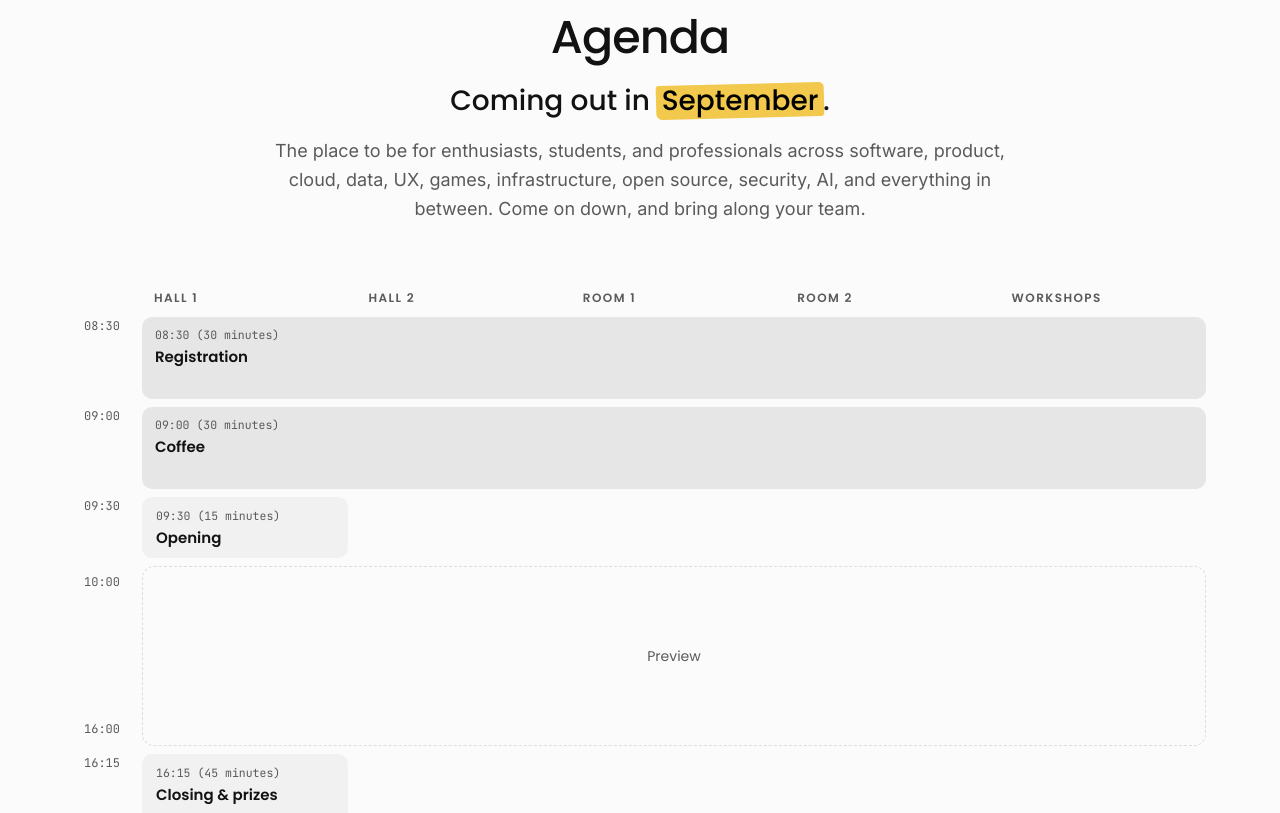
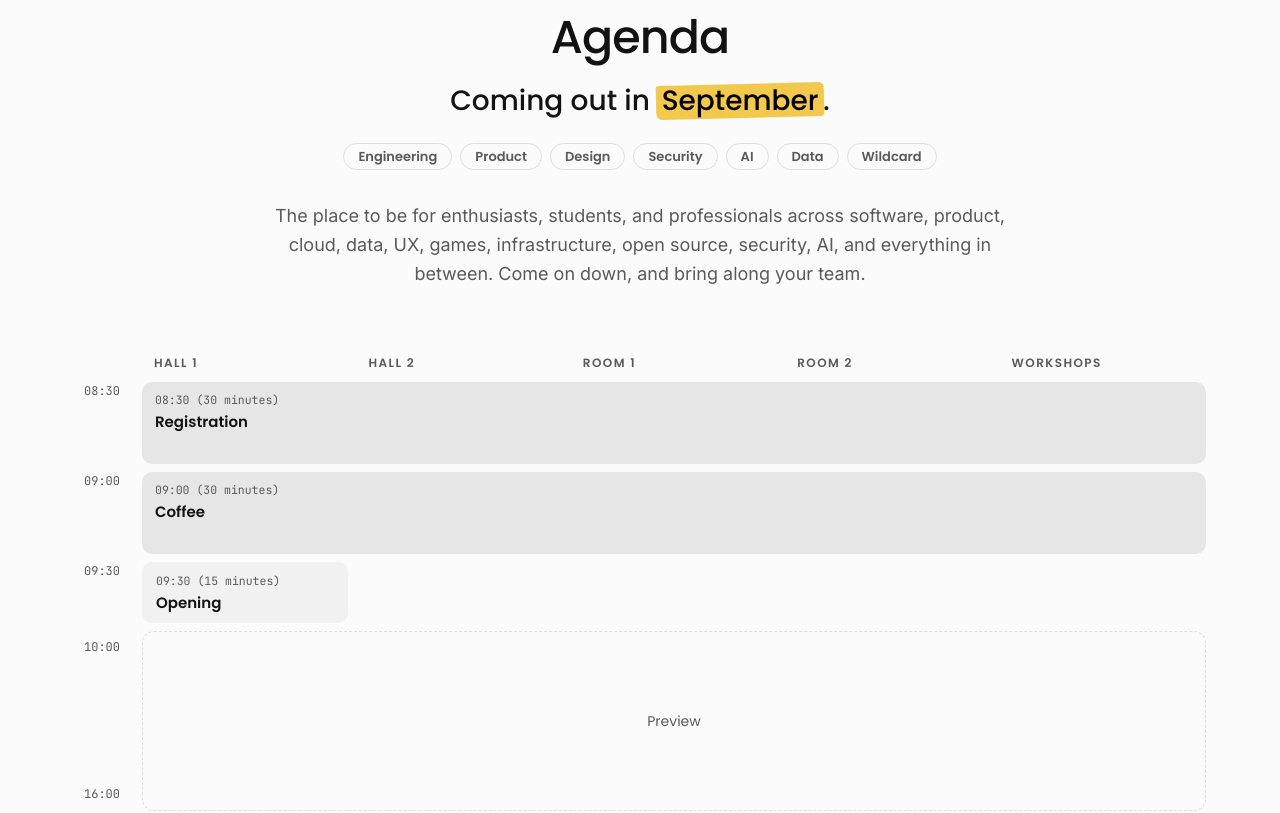
Before and after one commit to nidevconf/nidevconf.com, a Next.js app: page / in a window 1280 px wide. Shown: the part 900-1713 px from the top of the page. Built offline with nearby package versions, Linux system fonts and the light colour scheme.

Commit message:
ui updates

```diff
--- /dev/null
+++ b/app/_components/TopicChips.tsx
@@ -0,0 +1,45 @@
+"use client";
+
+import { useState, type CSSProperties } from "react";
+
+/* The subject areas on offer, in the order they read best. */
+const CHIPS = ["Engineering", "Product", "Design", "Security", "AI", "Data", "Wildcard"];
+
+/* Toggles, for filtering the schedule later. Nothing reads `selected` yet — when
+   something does, this state is what lifts. */
+export default function TopicChips() {
+  const [selected, setSelected] = useState<string[]>([]);
+  // The tilt is CSS on :hover, but the settle back is a decaying wobble, and a
+  // transition can only overshoot once — the two bounces need keyframes, and
+  // keyframes cannot be triggered by losing :hover. So leaving a chip flags it
+  // and the animation clears the flag when it ends, as TiltBadge does for its pop.
+  const [wobbling, setWobbling] = useState<string[]>([]);
+  const settled = (topic: string) => setWobbling((w) => w.filter((t) => t !== topic));
+
+  return (
+    <ul className="chips">
+      {CHIPS.map((topic, i) => (
+        <li key={topic}>
+          <button
+            type="button"
+            // aria-pressed drives the styling too, so the look and the announced
+            // state cannot drift apart
+            aria-pressed={selected.includes(topic)}
+            className={wobbling.includes(topic) ? "wobble" : undefined}
+            // alternating so a sweep along the row does not look mechanical
+            style={{ "--tilt": `${i % 2 ? 3 : -3}deg` } as CSSProperties}
+            onClick={() =>
+              setSelected((s) => (s.includes(topic) ? s.filter((t) => t !== topic) : [...s, topic]))
+            }
+            // coming back before it settles cancels the wobble rather than fighting it
+            onMouseEnter={() => settled(topic)}
+            onMouseLeave={() => setWobbling((w) => (w.includes(topic) ? w : [...w, topic]))}
+            onAnimationEnd={() => settled(topic)}
+          >
+            {topic}
+          </button>
+        </li>
+      ))}
+    </ul>
+  );
+}
--- a/app/page.tsx
+++ b/app/page.tsx
@@ -5,6 +5,7 @@ import Schedule from "./_components/Schedule";
 import SocialLinks from "./_components/SocialLinks";
 import ThemeToggle from "./_components/ThemeToggle";
 import Tickets from "./_components/Tickets";
+import TopicChips from "./_components/TopicChips";
 import TiltBadge from "./_components/TiltBadge";
 import HeroVideo from "./_components/HeroVideo";
 
@@ -29,7 +30,7 @@ export default function HomePage() {
             <a href="#village">Villages</a>
             <a href="#sponsor">Sponsor</a>
             <a className="btn btn-primary" href="#tickets">
-              Get yer&apos; tickets
+              Get an early bird ticket
             </a>
           </nav>
         </div>
@@ -63,7 +64,7 @@ export default function HomePage() {
 
           <div className="cta-row btn-row">
             <a className="btn btn-primary" href="#tickets">
-              Get yer&apos; tickets <span className="arrow">→</span>
+              Get an early bird ticket <span className="arrow">→</span>
             </a>
             <a className="btn btn-secondary" href="https://sessionize.com/nidc-2026/">
               Submit a talk or workshop
@@ -84,22 +85,13 @@ export default function HomePage() {
                 <span className="hl hl-y">September</span>.
               </span>
             </p>
+            <TopicChips />
             <p className="sec-body">
               The place to be for enthusiasts, students, and professionals across software,
               product, cloud, data, UX, games, infrastructure, open source, security, AI, and
               everything in between. Come on down, and bring along your team.
             </p>
             <Schedule />
-          </div>
-        </section>
-
-        {/* ----- ABOUT ----- */}
-        <section className="section" id="about">
-          <div className="wrap section-centered">
-            <h2 className="sec-title">
-              Celebrating <span className="hl hl-y">10 years</span> of tech community in Northern
-              Ireland.
-            </h2>
           </div>
         </section>
 
@@ -183,6 +175,16 @@ export default function HomePage() {
                 alt="Attendees chatting at a village stand at NIDC 2025"
               />
             </div>
+          </div>
+        </section>
+
+        {/* ----- ABOUT ----- */}
+        <section className="section" id="about">
+          <div className="wrap section-centered">
+            <h2 className="sec-title">
+              Celebrating <span className="hl hl-y">10 years</span> of tech community in Northern
+              Ireland.
+            </h2>
           </div>
         </section>
 
--- a/app/site.css
+++ b/app/site.css
@@ -284,6 +284,35 @@ ul{margin:0;}
 .hero .btn-secondary{color:var(--white);border-color:var(--white);}
 .hero .btn-secondary:hover{background:var(--white);color:#121212;}
 
+/* Topic chips — toggles, for filtering the schedule later. */
+.chips{display:flex;flex-wrap:wrap;justify-content:center;gap:8px;
+  margin:24px 0 0;padding:0;list-style:none;}
+.chips button{font-family:var(--display);font-weight:600;font-size:13px;line-height:1;
+  color:var(--muted);background:none;border:1px solid var(--line);
+  border-radius:var(--r-pill);padding:6px 14px;cursor:pointer;
+  transition:transform .16s ease-out,color .16s ease-out,
+    border-color .16s ease-out,background .16s ease-out;}
+.chips button:hover{transform:rotate(var(--tilt));color:var(--ink);border-color:var(--muted);}
+/* Selected wears the same ink fill as the CTAs. Keyed off aria-pressed rather
+   than a class, so the state a screen reader announces and the state you can see
+   are the same fact. */
+.chips button[aria-pressed="true"]{background:var(--ink);color:var(--on-ink);
+  border-color:var(--ink);}
+.chips button[aria-pressed="true"]:hover{color:var(--on-ink);border-color:var(--ink);}
+/* Settling back: two decaying bounces past centre, the same shape as the
+   anniversary badge's pop. An animation outranks the transition above while it
+   runs, so the two do not fight over transform. */
+.chips button.wobble{animation:chip-wobble .5s ease-out;}
+@keyframes chip-wobble{
+  0%{transform:rotate(var(--tilt));}
+  30%{transform:rotate(calc(var(--tilt) * -0.5));}
+  55%{transform:rotate(calc(var(--tilt) * 0.28));}
+  75%{transform:rotate(calc(var(--tilt) * -0.14));}
+  90%{transform:rotate(calc(var(--tilt) * 0.06));}
+  100%{transform:rotate(0deg);}
+}
+.chips + .sec-body{margin-top:var(--s4);}
+
 /* ============================================================
    CONTENT SECTIONS
    ============================================================ */
@@ -414,7 +443,11 @@ section[id]{scroll-margin-top:calc(var(--header-h) + 12px);}
 @media (max-width:880px){
   .ag-headrow{display:none;}
   .agenda-preview > summary{grid-template-columns:1fr;}
-  .ap-rail{flex-direction:row;justify-content:space-between;padding:0 0 8px;text-align:left;}
+  /* stacked, the rail has no grid to sit beside — the two times just float */
+  .ap-rail{display:none;}
+  /* the cards space themselves with the grid's row gap, but a gap stops at the
+     grid's edge — so the fold needs its own margin against the block above */
+  .agenda-preview{margin-top:var(--ag-gap);}
   .agenda-grid{grid-template-columns:1fr;grid-template-rows:auto;gap:8px;}
   .ag-time{display:none;}
   .ag-item{grid-column:1;grid-row:auto;margin-bottom:0;}
```
